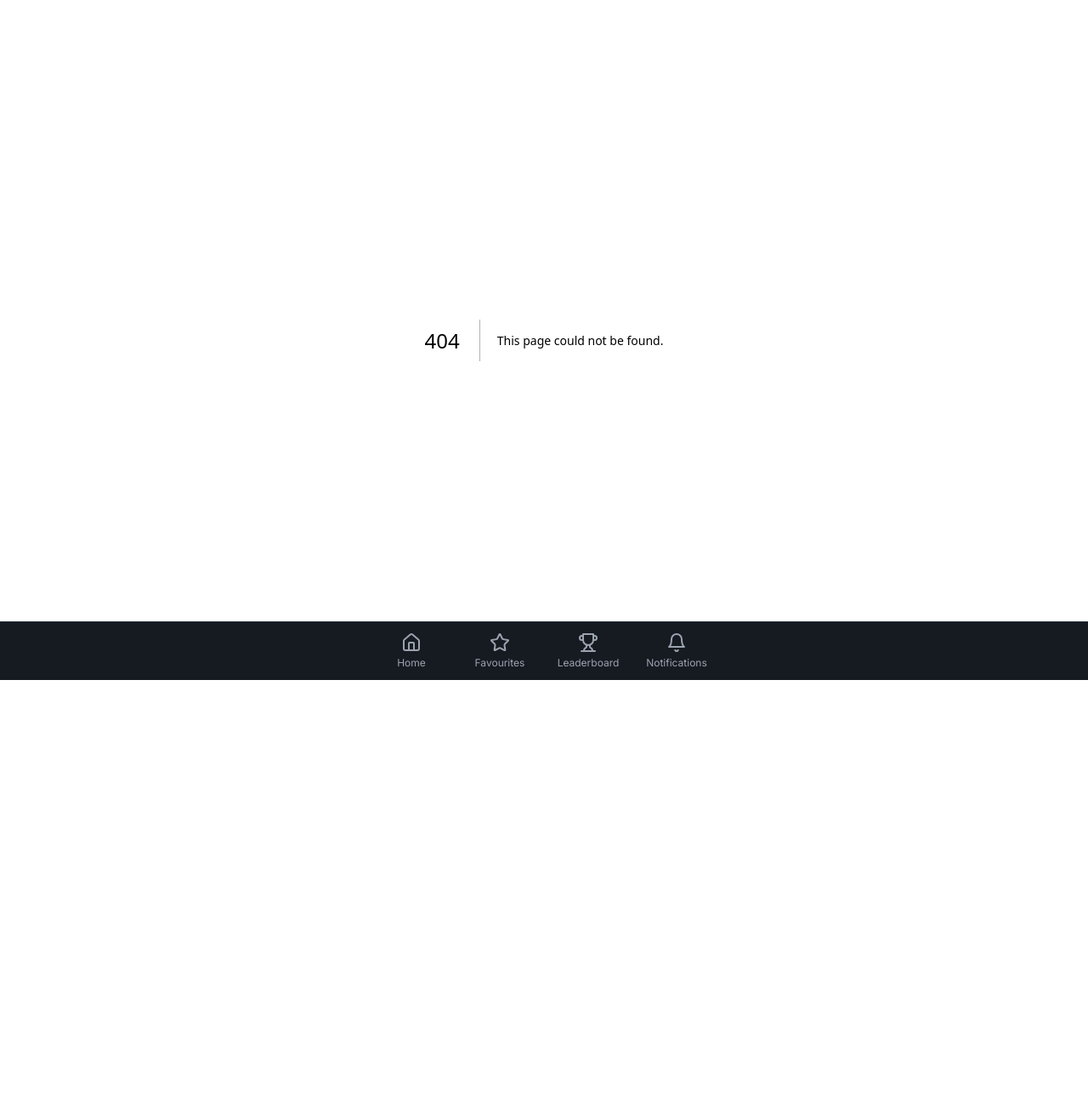
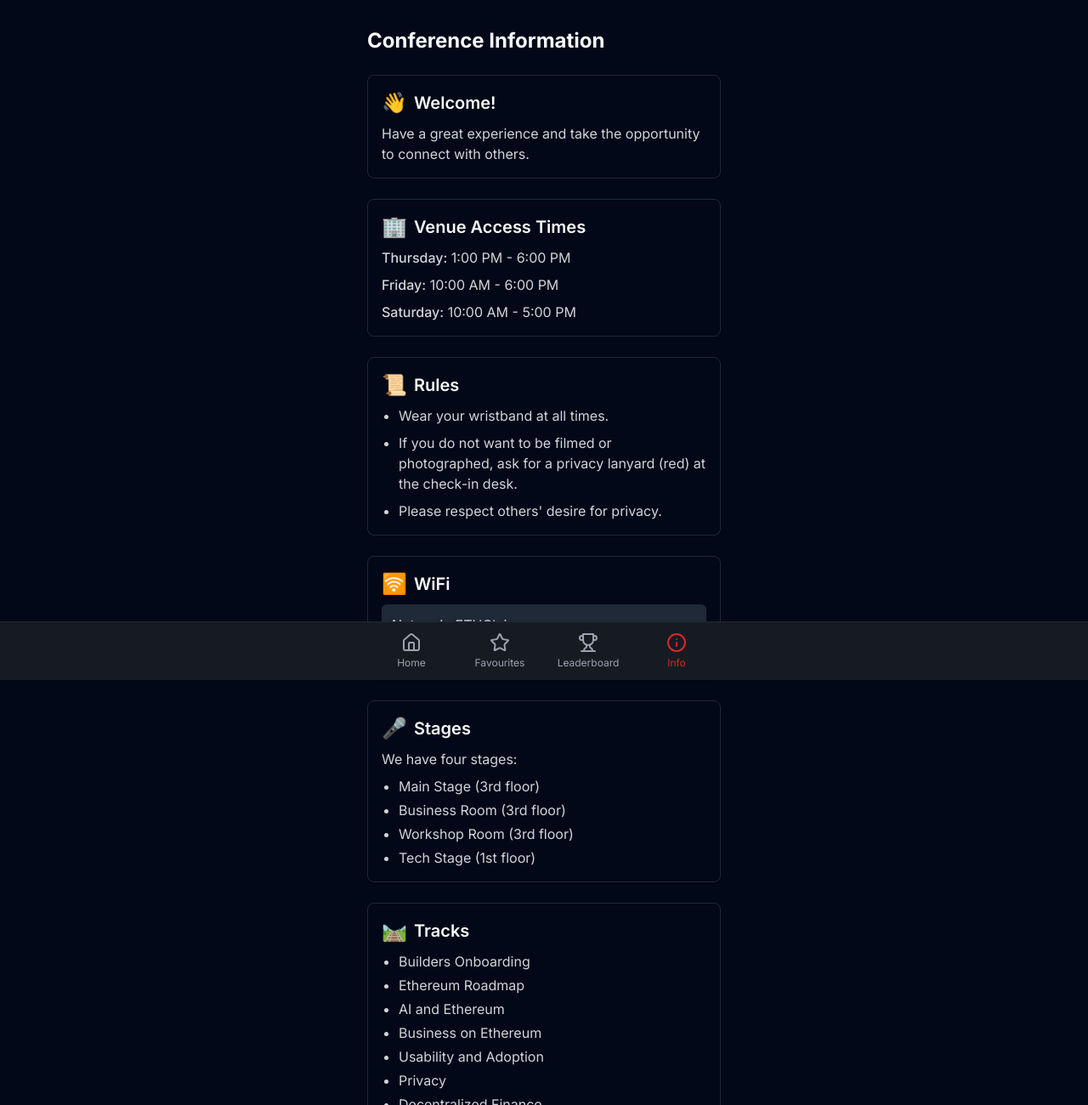
Before and after one commit to ethcluj/conf-app, a Next.js app in the folder ui/: page /info in a window 1280 px wide. Before the commit this address had no page. Shown: the top 1300 px of the page at 85% size. Before the commit the page ends 800 px from the top, so only its background shows below. Built offline with nearby package versions, Linux system fonts and the light colour scheme.

Commit message:
Info page

```diff
--- /dev/null
+++ b/ui/app/info/page.tsx
@@ -0,0 +1,187 @@
+"use client"
+
+import { Card } from "@/components/ui/card"
+import { Separator } from "@/components/ui/separator"
+import { ExternalLink, Wifi } from "lucide-react"
+import Link from "next/link"
+import { cn } from "@/lib/utils"
+
+export default function InfoPage() {
+  return (
+    <div className="container mx-auto max-w-md px-4 pb-24 pt-8">
+      <h1 className="text-2xl font-bold mb-6">Conference Information</h1>
+
+      {/* Welcome */}
+      <Card className="p-4 mb-6">
+        <div className="flex items-center gap-2 mb-2">
+          <span role="img" aria-label="wave" className="text-2xl">👋</span>
+          <h2 className="text-xl font-semibold">Welcome!</h2>
+        </div>
+        <p className="text-gray-300">Have a great experience and take the opportunity to connect with others.</p>
+      </Card>
+
+      {/* Venue Access */}
+      <Card className="p-4 mb-6">
+        <div className="flex items-center gap-2 mb-2">
+          <span role="img" aria-label="building" className="text-2xl">🏢</span>
+          <h2 className="text-xl font-semibold">Venue Access Times</h2>
+        </div>
+        <ul className="space-y-2 text-gray-300">
+          <li><span className="font-medium">Thursday:</span> 1:00 PM - 6:00 PM</li>
+          <li><span className="font-medium">Friday:</span> 10:00 AM - 6:00 PM</li>
+          <li><span className="font-medium">Saturday:</span> 10:00 AM - 5:00 PM</li>
+        </ul>
+      </Card>
+
+      {/* Rules */}
+      <Card className="p-4 mb-6">
+        <div className="flex items-center gap-2 mb-2">
+          <span role="img" aria-label="rules" className="text-2xl">📜</span>
+          <h2 className="text-xl font-semibold">Rules</h2>
+        </div>
+        <ul className="list-disc pl-5 space-y-2 text-gray-300">
+          <li>Wear your wristband at all times.</li>
+          <li>If you do not want to be filmed or photographed, ask for a privacy lanyard (red) at the check-in desk.</li>
+          <li>Please respect others' desire for privacy.</li>
+        </ul>
+      </Card>
+
+      {/* WiFi */}
+      <Card className="p-4 mb-6">
+        <div className="flex items-center gap-2 mb-2">
+          <span role="img" aria-label="wifi" className="text-2xl">🛜</span>
+          <h2 className="text-xl font-semibold">WiFi</h2>
+        </div>
+        <div className="bg-gray-800 p-3 rounded-md">
+          <p className="text-gray-300"><span className="font-medium">Network:</span> ETHCluj</p>
+          <p className="text-gray-300"><span className="font-medium">Password:</span> welcome2025</p>
+        </div>
+      </Card>
+
+      {/* Stages */}
+      <Card className="p-4 mb-6">
+        <div className="flex items-center gap-2 mb-2">
+          <span role="img" aria-label="stage" className="text-2xl">🎤</span>
+          <h2 className="text-xl font-semibold">Stages</h2>
+        </div>
+        <p className="text-gray-300 mb-2">We have four stages:</p>
+        <ul className="list-disc pl-5 space-y-1 text-gray-300">
+          <li>Main Stage (3rd floor)</li>
+          <li>Business Room (3rd floor)</li>
+          <li>Workshop Room (3rd floor)</li>
+          <li>Tech Stage (1st floor)</li>
+        </ul>
+      </Card>
+
+      {/* Tracks */}
+      <Card className="p-4 mb-6">
+        <div className="flex items-center gap-2 mb-2">
+          <span role="img" aria-label="tracks" className="text-2xl">🛤️</span>
+          <h2 className="text-xl font-semibold">Tracks</h2>
+        </div>
+        <ul className="list-disc pl-5 space-y-1 text-gray-300">
+          <li>Builders Onboarding</li>
+          <li>Ethereum Roadmap</li>
+          <li>AI and Ethereum</li>
+          <li>Business on Ethereum</li>
+          <li>Usability and Adoption</li>
+          <li>Privacy</li>
+          <li>Decentralized Finance</li>
+          <li>Philosophy & Community</li>
+        </ul>
+      </Card>
+
+      {/* Difficulty Levels */}
+      <Card className="p-4 mb-6">
+        <div className="flex items-center gap-2 mb-2">
+          <span role="img" aria-label="difficulty" className="text-2xl">🎯</span>
+          <h2 className="text-xl font-semibold">Difficulty Levels</h2>
+        </div>
+        <div className="space-y-3 mt-3">
+          <div>
+            <span className="rounded-full bg-green-600 px-4 py-1 text-sm font-medium">For Everyone</span>
+            <p className="mt-1 text-sm text-gray-300">Accessible and engaging for all levels</p>
+          </div>
+          <div>
+            <span className="rounded-full bg-blue-600 px-4 py-1 text-sm font-medium">Beginner</span>
+            <p className="mt-1 text-sm text-gray-300">New here</p>
+          </div>
+          <div>
+            <span className="rounded-full bg-orange-500 px-4 py-1 text-sm font-medium">Intermediate</span>
+            <p className="mt-1 text-sm text-gray-300">Have a good understanding of the topics</p>
+          </div>
+          <div>
+            <span className="rounded-full bg-red-600 px-4 py-1 text-sm font-medium">Advanced</span>
+            <p className="mt-1 text-sm text-gray-300">Says it all - for the advanced</p>
+          </div>
+        </div>
+      </Card>
+
+      {/* Session Formats */}
+      <Card className="p-4 mb-6">
+        <div className="flex items-center gap-2 mb-2">
+          <span role="img" aria-label="session formats" className="text-2xl">🎙️</span>
+          <h2 className="text-xl font-semibold">Session Formats</h2>
+        </div>
+        <ul className="space-y-2 text-gray-300">
+          <li><span className="font-medium">Keynotes:</span> 20min + 5min Q&A</li>
+          <li><span className="font-medium">Panels:</span> 45min + 10min Q&A</li>
+          <li><span className="font-medium">Workshops:</span> 50min</li>
+        </ul>
+      </Card>
+
+      {/* QnA */}
+      <Card className="p-4 mb-6">
+        <div className="flex items-center gap-2 mb-2">
+          <span role="img" aria-label="questions" className="text-2xl">❓</span>
+          <h2 className="text-xl font-semibold">Q&A</h2>
+        </div>
+        <p className="text-gray-300 mb-2">We encourage you to speak out and ask questions.</p>
+        <ul className="list-disc pl-5 space-y-2 text-gray-300">
+          <li>Use the App to ask questions - scan the QR code at the stage or join Q&A from the session screen (scroll to the bottom).</li>
+          <li>We are recognizing attendees who ask the most engaging questions. Good questions receive points. Check the leaderboard tab.</li>
+          <li>Questions can be asked verbally too - raise your hand and someone will pass you the microphone.</li>
+        </ul>
+      </Card>
+
+      {/* Food */}
+      <Card className="p-4 mb-6">
+        <div className="flex items-center gap-2 mb-2">
+          <span role="img" aria-label="food" className="text-2xl">🍽️</span>
+          <h2 className="text-xl font-semibold">Food & Refreshments</h2>
+        </div>
+        <p className="text-gray-300 mb-2"><span className="font-medium">Lunch:</span> Friday and Saturday at 1:00 PM. Have your food voucher with you.</p>
+        <p className="text-gray-300">Coffee and refreshments will be available throughout the event.</p>
+      </Card>
+
+      {/* External Links */}
+      <Card className="p-4 mb-6">
+        <div className="flex items-center gap-2 mb-2">
+          <span role="img" aria-label="links" className="text-2xl">🔗</span>
+          <h2 className="text-xl font-semibold">Links</h2>
+        </div>
+        <div className="space-y-3">
+          <Link href="https://lu.ma/ETHCluj2025" target="_blank" rel="noopener noreferrer" className="flex items-center justify-between p-2 bg-gray-800 rounded-md">
+            <span className="text-gray-300">Side Events</span>
+            <ExternalLink className="h-4 w-4 text-gray-400" />
+          </Link>
+
+          <Link href="https://lu.ma/cop3p4nx" target="_blank" rel="noopener noreferrer" className="flex items-center justify-between p-2 bg-gray-800 rounded-md">
+            <span className="text-gray-300">Closing Party</span>
+            <ExternalLink className="h-4 w-4 text-gray-400" />
+          </Link>
+
+          <Link href="https://docs.google.com/document/d/e/2PACX-1vRBlE2cXQ77ekZGNU7KnsxPkRHTgiLzTICGFt_j110kg9wexeaWe-a9T1KTdq3byS0qEp03ay0TQL-I/pub" target="_blank" rel="noopener noreferrer" className="flex items-center justify-between p-2 bg-gray-800 rounded-md">
+            <span className="text-gray-300">Code of Conduct</span>
+            <ExternalLink className="h-4 w-4 text-gray-400" />
+          </Link>
+
+          <Link href="https://docs.google.com/document/d/e/2PACX-1vTAHCUvqKt-U-jMM5EBQZ04mx_uX7Cu72ZIyGzKIRZeSoJTCrXT-JBrEs12rnU339nUDDjnEbooibAK/pub" target="_blank" rel="noopener noreferrer" className="flex items-center justify-between p-2 bg-gray-800 rounded-md">
+            <span className="text-gray-300">Privacy Policy</span>
+            <ExternalLink className="h-4 w-4 text-gray-400" />
+          </Link>
+        </div>
+      </Card>
+    </div>
+  )
+}
--- a/ui/components/bottom-navigation.tsx
+++ b/ui/components/bottom-navigation.tsx
@@ -1,6 +1,6 @@
 "use client"
 
-import { Home, Star, Bell, Trophy } from "lucide-react"
+import { Home, Star, Info, Trophy } from "lucide-react"
 import Link from "next/link"
 import { usePathname } from "next/navigation"
 import { cn } from "@/lib/utils"
@@ -25,9 +25,9 @@ export function BottomNavigation() {
       icon: Trophy,
     },
     {
-      name: "Notifications",
-      href: "/notifications",
-      icon: Bell,
+      name: "Info",
+      href: "/info",
+      icon: Info,
     },
   ]
 
```
